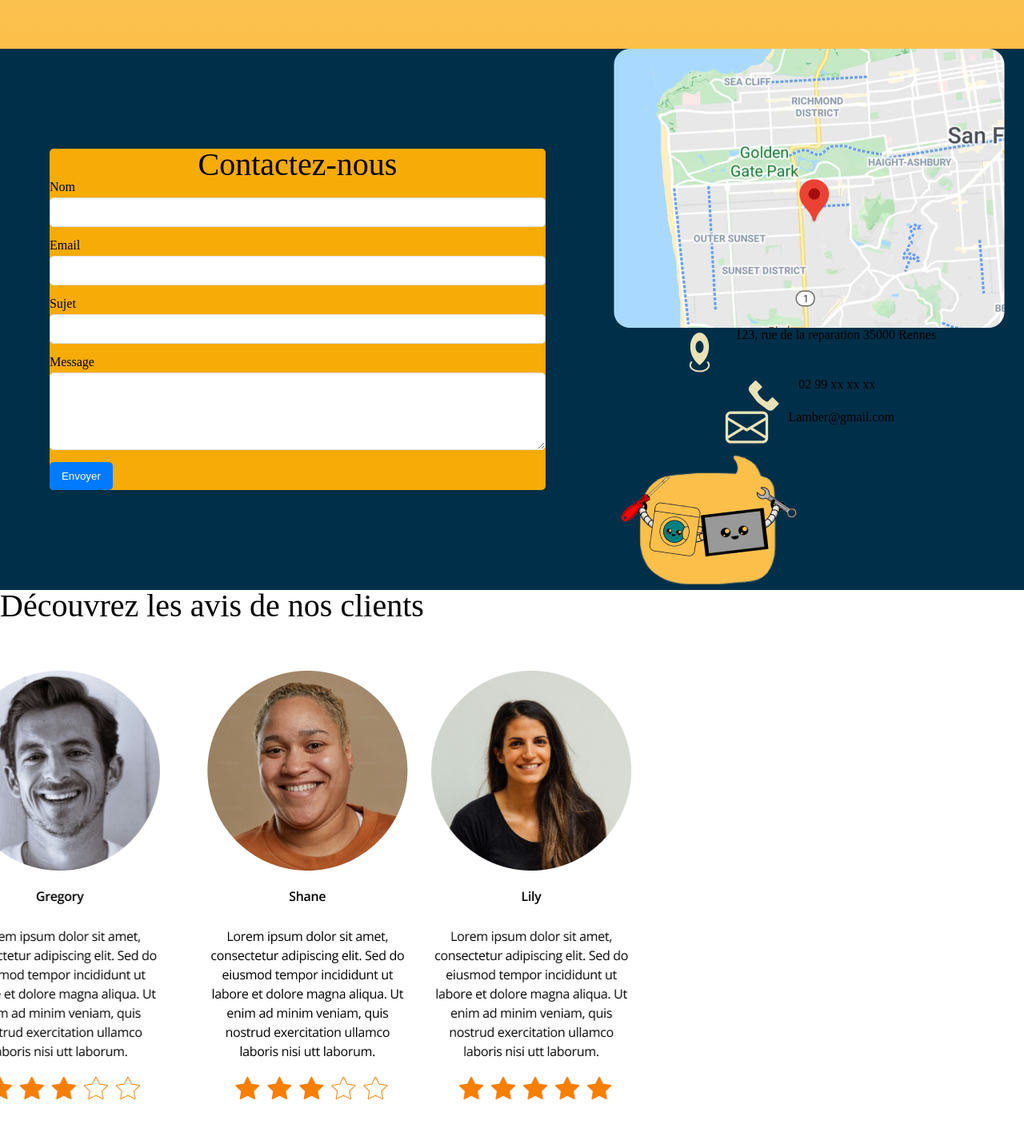
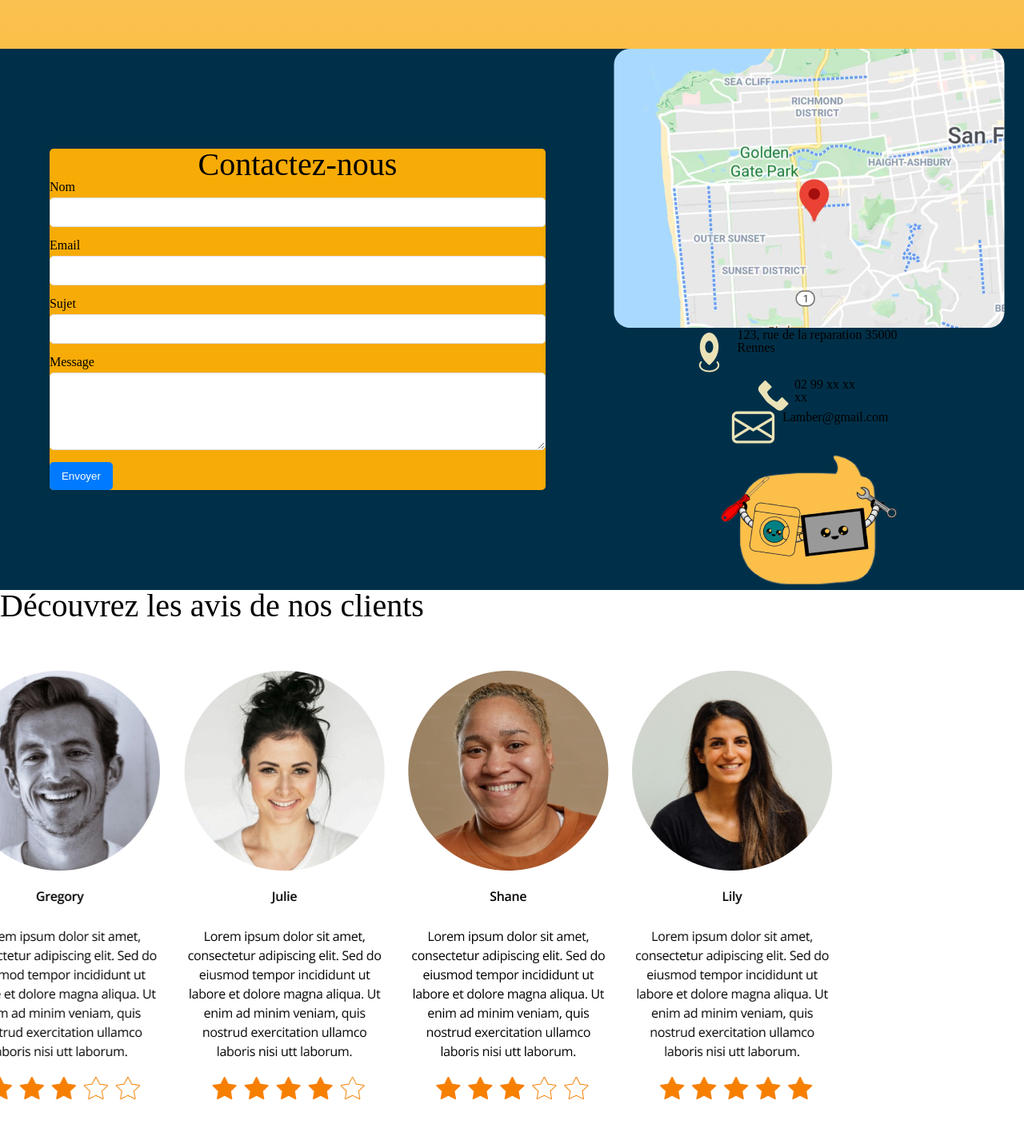
Before and after one commit to Brand35/reparation, a plain HTML site: page index.html in a window 1280 px wide. Shown: the part 1841-3262 px from the top of the page at 80% size. Drawn offline with Linux system fonts and the light colour scheme.

Commit message:
Update index.html

```diff
--- a/index.html
+++ b/index.html
@@ -1,6 +1,7 @@
-<html lang="fr">
+
 
 <head>
+  <html lang="fr">
   <meta charset="utf-8">
   <title>lambert répare et dépanne </title>
   <meta name="viewport" content="width=device-width, initial-scale=1.0">
@@ -102,7 +103,7 @@
         </div>
         <button type="submit">Envoyer</button>
       </form>
-      <div class="" carte>
+      <div class="carte">
         <img class="map" src="./assets/carte.png" alt="">
         <div class="local">
           <h6>123, rue de la reparation 35000 Rennes</h6>
@@ -123,7 +124,7 @@
       <h9>Découvrez les avis de nos clients</h9>
       <div class="carousel-container">
         <img class="carousel-image" src="./assets/avis1.png" id="carousel-image-0" alt="">
-        <img class="carousel-image" src=./assets/avis2.png" id="carousel-image-1" alt="">
+        <img class="carousel-image" src="./assets/avis2.png" id="carousel-image-1" alt="">
         <img class="carousel-image" src="./assets/avis3.png" id="carousel-image-2" alt="">
         <img class="carousel-image" src="./assets/avis4.png" id="carousel-image-3" alt="">
       </div>
```
